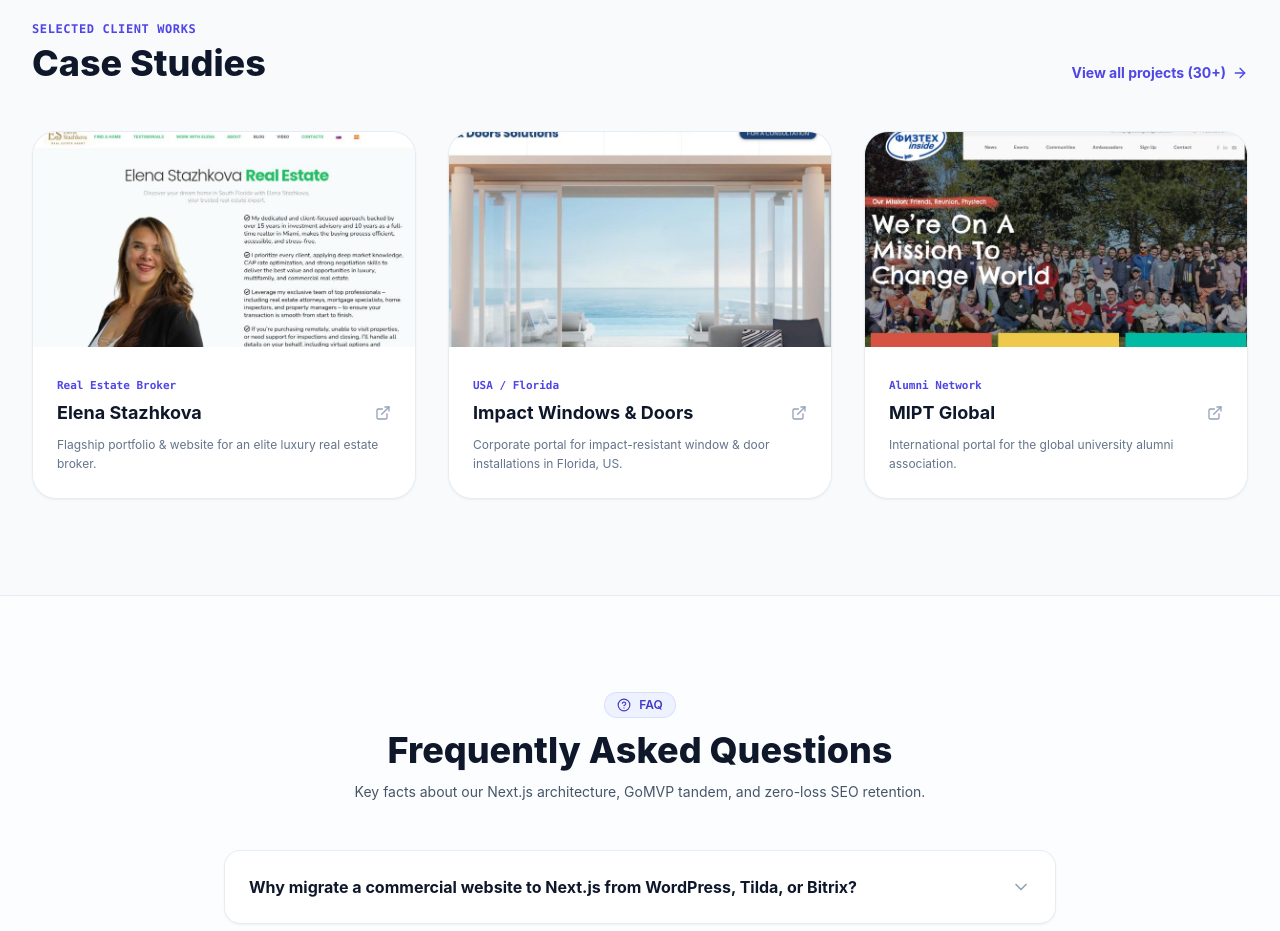
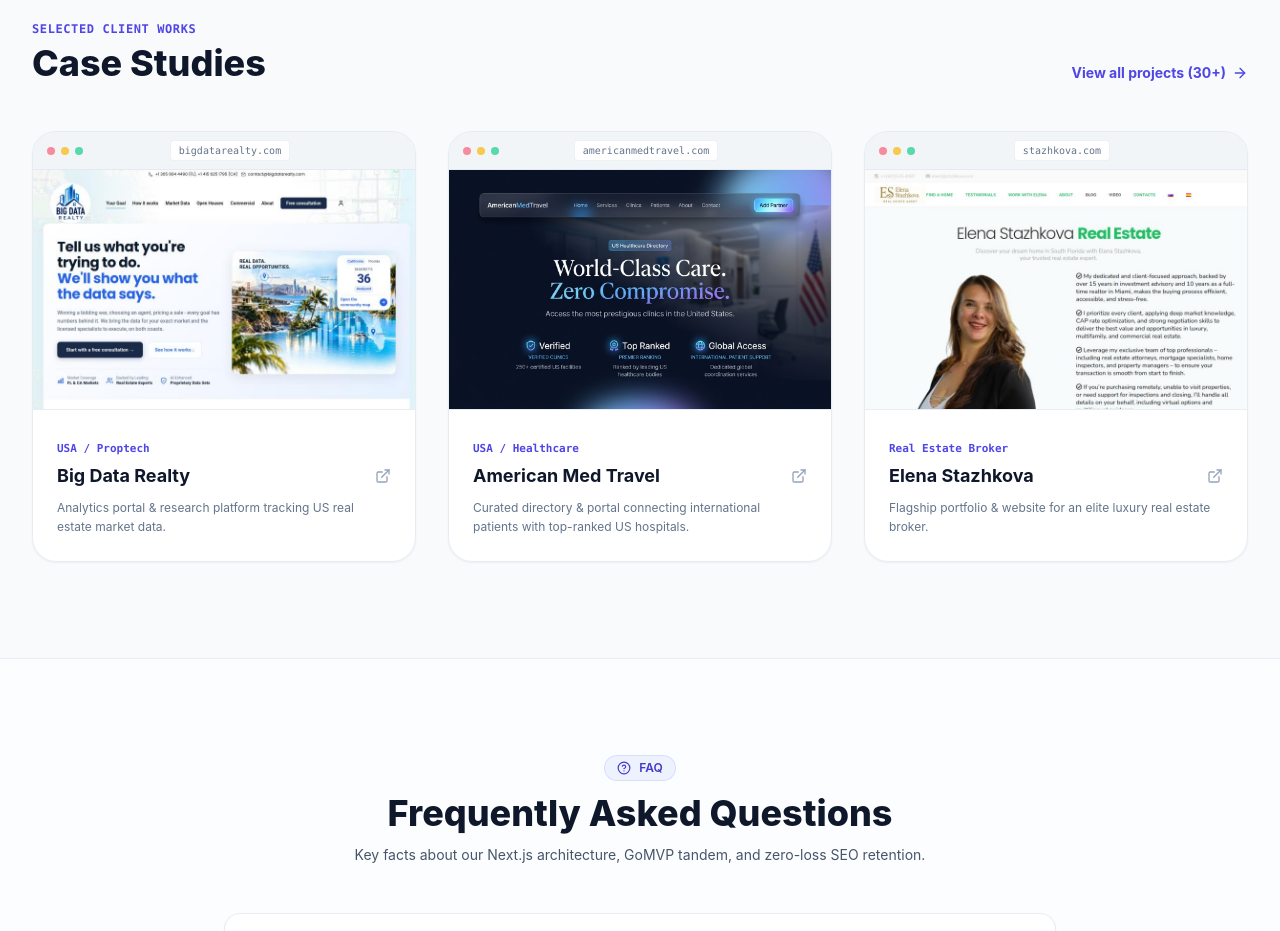
Before and after one commit to andreibdr/fewhands, a Next.js app: page / in a window 1280 px wide. Shown: the part 1680-2611 px from the top of the page. Built offline with nearby package versions, Linux system fonts and the light colour scheme.

Commit message:
feat(portfolio): prioritize Big Data Realty, add American Med Travel, remove AMT-G and Vivasan, fix thumbnail cropping with browser chrome and object-top

```diff
--- a/components/HomeView.tsx
+++ b/components/HomeView.tsx
@@ -29,6 +29,26 @@
 
   const featuredCases = [
     {
+      title: "Big Data Realty",
+      tag: "USA / Proptech",
+      image: "/bigdata.jpg",
+      desc: {
+        ru: "Аналитический портал и блог о трендах на рынке недвижимости США.",
+        en: "Analytics portal & research platform tracking US real estate market data.",
+      },
+      url: "https://bigdatarealty.com",
+    },
+    {
+      title: "American Med Travel",
+      tag: "USA / Healthcare",
+      image: "/americanmedtravel.jpg",
+      desc: {
+        ru: "Премиальный портал медицинского туризма и каталог ведущих клиник США.",
+        en: "Curated directory & portal connecting international patients with top-ranked US hospitals.",
+      },
+      url: "https://www.americanmedtravel.com/",
+    },
+    {
       title: "Elena Stazhkova",
       tag: "Real Estate Broker",
       image: "/stazhkova.jpg",
@@ -37,26 +57,6 @@
         en: "Flagship portfolio & website for an elite luxury real estate broker.",
       },
       url: "https://stazhkova.com",
-    },
-    {
-      title: "Impact Windows & Doors",
-      tag: "USA / Florida",
-      image: "/windoor.jpg",
-      desc: {
-        ru: "Корпоративный сайт производителя ударопрочных окон и дверей.",
-        en: "Corporate portal for impact-resistant window & door installations in Florida, US.",
-      },
-      url: "https://iwdsolutions.com",
-    },
-    {
-      title: "MIPT Global",
-      tag: "Alumni Network",
-      image: "/mipt.jpg",
-      desc: {
-        ru: "Международный портал сообщества выпускников МФТИ.",
-        en: "International portal for the global university alumni association.",
-      },
-      url: "https://miptglobal.com",
     },
   ];
 
@@ -403,13 +403,30 @@
                   rel="noopener noreferrer"
                   className="group rounded-3xl border border-slate-200/80 bg-white/90 backdrop-blur-md hover:bg-white overflow-hidden shadow-sm hover:shadow-xl transition-all duration-300 hover:-translate-y-1 flex flex-col justify-between"
                 >
-                  <div className="relative aspect-video w-full bg-slate-100 overflow-hidden">
-                    <Image
-                      src={c.image}
-                      alt={c.title}
-                      fill
-                      className="object-cover group-hover:scale-105 transition-transform duration-500"
-                    />
+                  <div className="w-full bg-slate-100 border-b border-slate-200/60 overflow-hidden">
+                    {/* Browser Bar */}
+                    <div className="px-3.5 py-2 bg-slate-100/90 border-b border-slate-200/80 flex items-center justify-between">
+                      <div className="flex items-center gap-1.5">
+                        <span className="w-2 h-2 rounded-full bg-rose-400/80" />
+                        <span className="w-2 h-2 rounded-full bg-amber-400/80" />
+                        <span className="w-2 h-2 rounded-full bg-emerald-400/80" />
+                      </div>
+                      <div className="text-[10px] font-mono text-slate-500 truncate max-w-[180px] bg-white px-2 py-0.5 rounded border border-slate-200/60">
+                        {c.url.replace(/^https?:\/\/(www\.)?/, "").replace(/\/$/, "")}
+                      </div>
+                      <div className="w-6" />
+                    </div>
+
+                    {/* Screenshot Container */}
+                    <div className="relative aspect-[16/10] w-full bg-slate-50 overflow-hidden">
+                      <Image
+                        src={c.image}
+                        alt={c.title}
+                        fill
+                        sizes="(max-width: 768px) 100vw, 33vw"
+                        className="object-cover object-top group-hover:scale-105 transition-transform duration-500"
+                      />
+                    </div>
                   </div>
                   <div className="p-6">
                     <span className="text-[11px] font-mono text-indigo-600 font-semibold">{c.tag}</span>
--- a/components/PortfolioView.tsx
+++ b/components/PortfolioView.tsx
@@ -117,15 +117,34 @@
               >
                 <div>
                   {/* Media Preview */}
-                  <div className="relative aspect-video w-full bg-slate-100 overflow-hidden">
                   {item.image ? (
+                    <div className="w-full bg-slate-100 border-b border-slate-200/60 overflow-hidden">
+                      {/* Browser Bar */}
+                      <div className="px-3.5 py-2 bg-slate-100/90 border-b border-slate-200/80 flex items-center justify-between">
+                        <div className="flex items-center gap-1.5">
+                          <span className="w-2 h-2 rounded-full bg-rose-400/80" />
+                          <span className="w-2 h-2 rounded-full bg-amber-400/80" />
+                          <span className="w-2 h-2 rounded-full bg-emerald-400/80" />
+                        </div>
+                        <div className="text-[10px] font-mono text-slate-500 truncate max-w-[200px] bg-white px-2 py-0.5 rounded border border-slate-200/60">
+                          {item.url ? item.url.replace(/^https?:\/\/(www\.)?/, "").replace(/\/$/, "") : item.title}
+                        </div>
+                        <div className="w-6" />
+                      </div>
+
+                      {/* Screenshot Container */}
+                      <div className="relative aspect-[16/10] w-full bg-slate-50 overflow-hidden">
                         <Image
                           src={item.image}
                           alt={`${item.title} — кейс агентства Few Hands`}
                           fill
-                        className="object-cover group-hover:scale-105 transition-transform duration-500"
+                          sizes="(max-width: 768px) 100vw, (max-width: 1200px) 50vw, 33vw"
+                          className="object-cover object-top group-hover:scale-105 transition-transform duration-500"
                         />
+                      </div>
+                    </div>
                   ) : item.youtubeId ? (
+                    <div className="relative aspect-video w-full bg-slate-900 overflow-hidden">
                       <div
                         onClick={() => setModalVideo(item.youtubeId || null)}
                         className="relative w-full h-full cursor-pointer group/media"
@@ -142,8 +161,8 @@
                           </div>
                         </div>
                       </div>
+                    </div>
                   ) : null}
-                  </div>
 
                   {/* Content */}
                   <div className="p-6">
```
Also changed, not shown: lib/data.ts (+24 -36 lines), public/americanmedtravel.jpg (added). Lines whose indentation alone changed are shown as unchanged.
